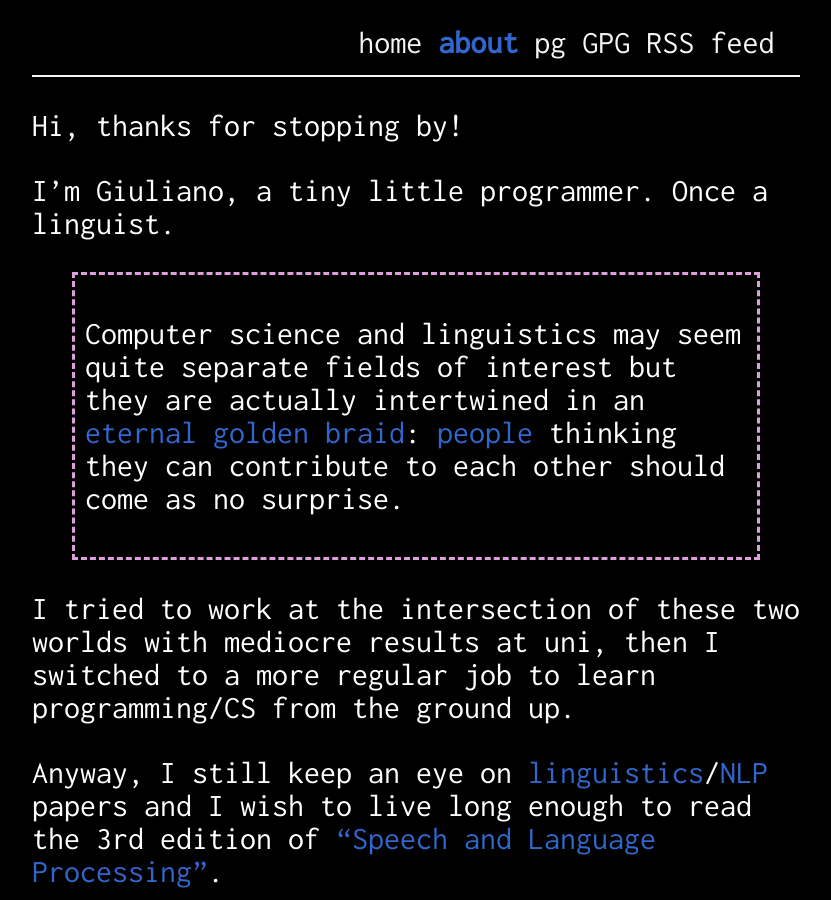
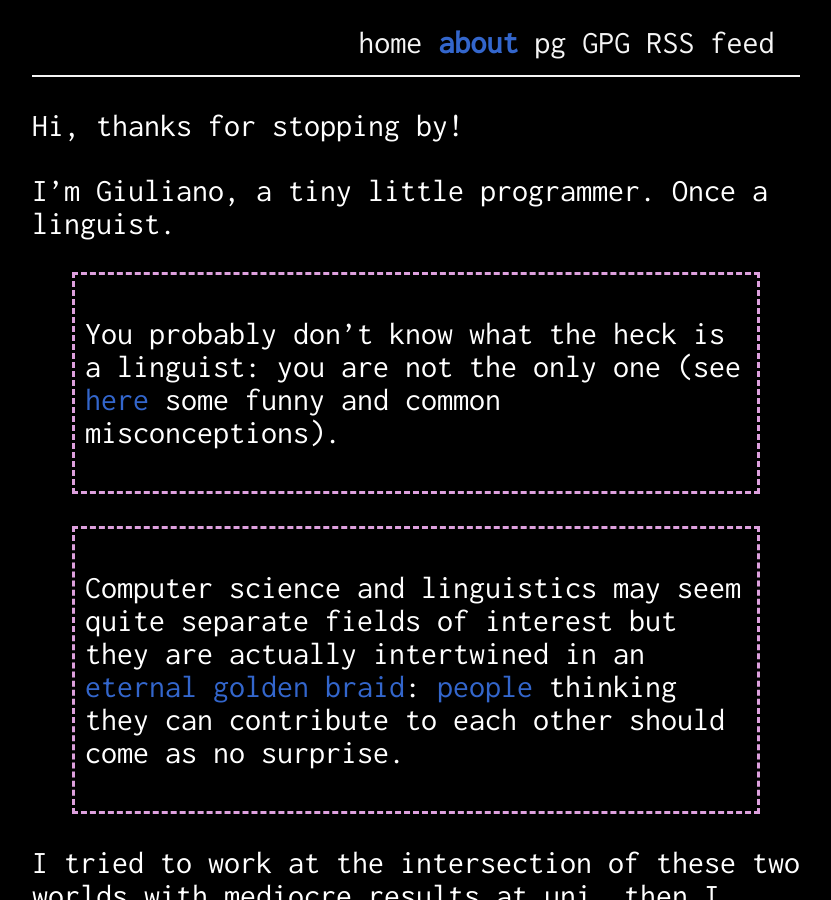
Before and after one commit to giulianopz/giulianopz.github.io, a Jekyll site: the page built from about.md, in a window 1280 px wide and 900 px high. Shown: the whole window, without its empty margins (224-1055 px from the left). Built offline with Jekyll 4.4.1, drawn with Linux system fonts in a browser that asks for light colours; nearby versions of some CDN libraries.

Commit message:
chore: add link to top wrong answers to 'I'm a linguistics major'

```diff
--- a/about.md
+++ b/about.md
@@ -6,6 +6,8 @@ title: About
 Hi, thanks for stopping by!
 
 I'm Giuliano, a tiny little programmer. Once a linguist.
+
+> You probably don't know what the heck is a linguist: you are not the only one (see [here](https://www.princeton.edu/~browning/major.html) some funny and common misconceptions).
 
 > Computer science and linguistics may seem quite separate fields of interest but they are actually intertwined in an [eternal golden braid](https://en.wikipedia.org/wiki/G%C3%B6del,_Escher,_Bach): [people](https://link.springer.com/article/10.1007/BF01007763) thinking they can contribute to each other should come as no surprise.
 
```
